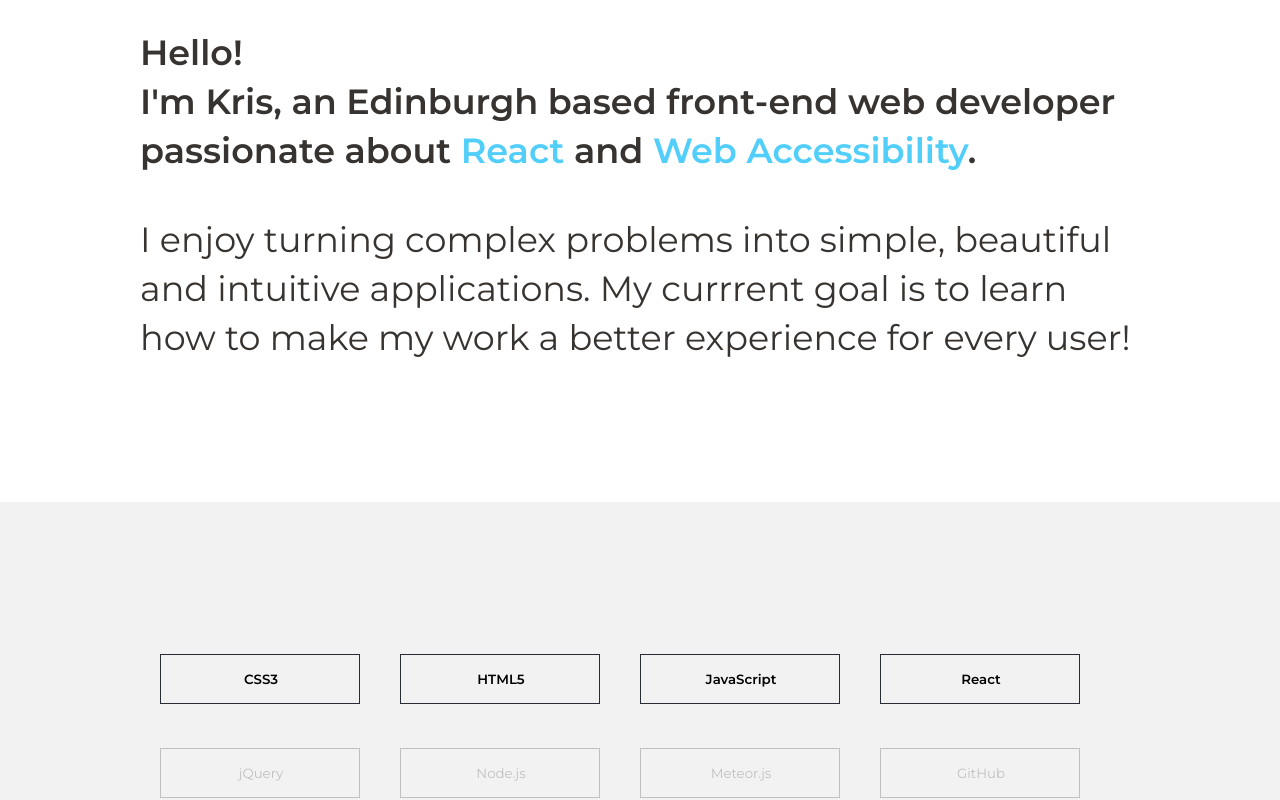
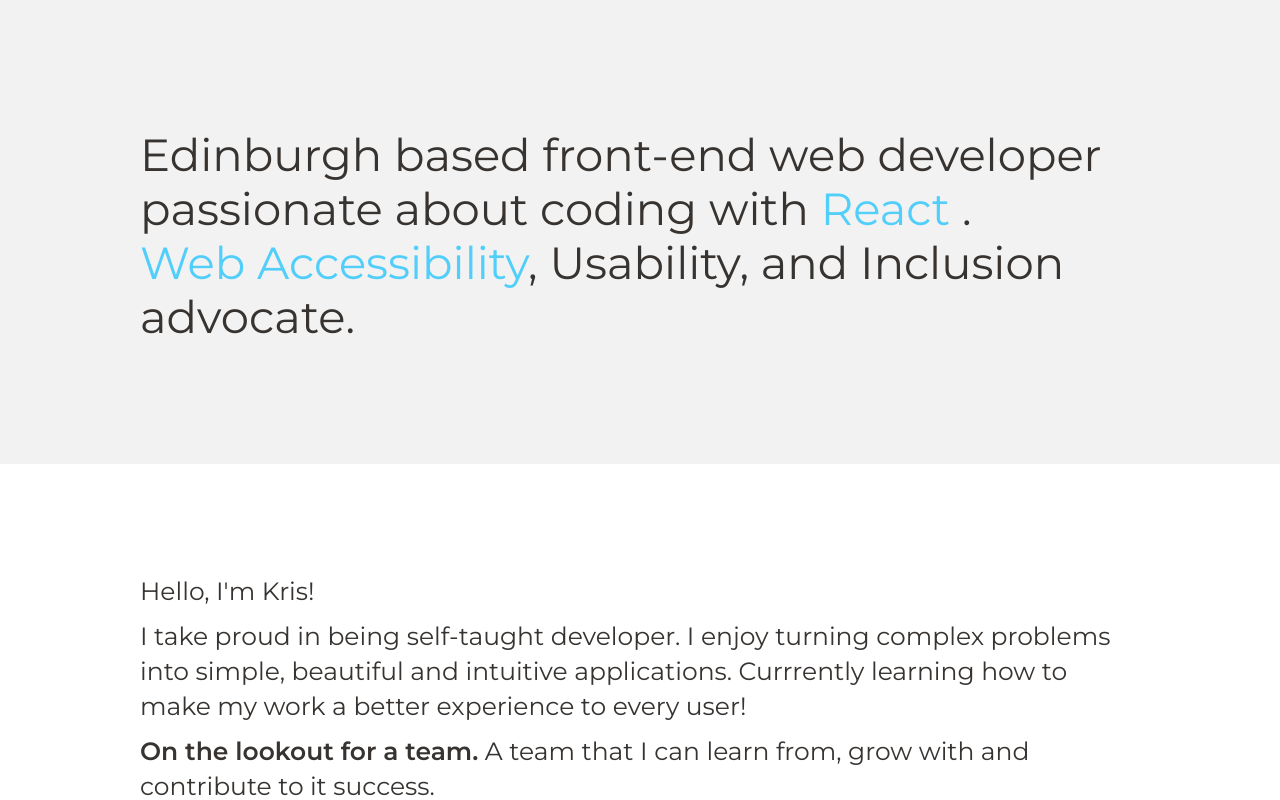
Before and after one commit to k2project/portfolio, a React (Create React App) app: page / in a window 1280 px wide. Shown: the part 300-1100 px from the top of the page. Built offline with nearby package versions, Linux system fonts and the light colour scheme.

Commit message:
about section accessable

```diff
--- a/src/Portfolio/About/About.js
+++ b/src/Portfolio/About/About.js
@@ -3,19 +3,37 @@ import './About.scss';
 
 function About() {
     return (
-    <div className="About" id="about">
-        <div className="wrapper">
-            <p className="p_larger">
-                <b>
-                    Hello!  <br/>
-                    I'm Kris, an Edinburgh based front-end web developer passionate about <span className="color_themed_secondary">React</span> and <span className="color_themed_secondary">Web Accessibility</span>.
-                </b>
+        <section className='about' id='about'>
+            <div className='about__heading'>
+                <div className='wrapper'>
+                    <h1>
+                        Edinburgh based front-end web developer passionate about
+                        coding with{' '}
+                        <span className='color_themed_secondary'>React</span> .{' '}
+                        <br />
+                        <span className='color_themed_secondary'>
+                            Web Accessibility
+                        </span>
+                        , Usability, and Inclusion advocate.
+                    </h1>
+                </div>
+            </div>
+            <div className='about__desc'>
+                <div className='wrapper'>
+                    <p> Hello, I'm Kris! </p>
+                    <p>
+                        I take proud in being self-taught developer. I enjoy
+                        turning complex problems into simple, beautiful and
+                        intuitive applications. Currrently learning how to make
+                        my work a better experience to every user!
                     </p>
-            <p className="p_larger">
-                     I enjoy turning complex problems into simple, beautiful and intuitive applications. My currrent goal is to learn how to make my work a better experience for every user!
+                    <p>
+                        <b>On the lookout for a team.</b> A team that I can
+                        learn from, grow with and contribute to it success.{' '}
                     </p>
                 </div>
             </div>
+        </section>
     );
 }
 
--- a/src/Portfolio/About/About.scss
+++ b/src/Portfolio/About/About.scss
@@ -1,16 +1,41 @@
 @import './../../App.scss';
+.about {
+    text-align: center;
+    line-height: 1.4;
+}
+.about__heading {
+    background-color: $color-grey;
+    padding: 17rem 0 12rem;
 
-.About{
-    text-align: center;
-    padding: 5rem 0 14rem;
-
-}
-@include desktop-sm{}
-@include tablet{}
-@include mobile{}
-@include mobile-sm{
-    .About{
-        padding: 6rem 0 10rem;
-
+    h1 {
+        line-height: 1.2;
+        font-size: 4.5rem;
+        font-weight: normal;
     }
 }
+.about__desc {
+    padding: 10rem 0;
+    p {
+        font-size: 2.5rem;
+        font-weight: normal;
+        margin-top: 1rem;
+    }
+}
+
+@include desktop-sm {
+}
+@include tablet {
+}
+@include mobile {
+    .about__heading {
+        padding-top: 15rem;
+        h1 {
+            font-size: 3.5rem;
+        }
+    }
+    .about__desc {
+        p {
+            font-size: 2rem;
+        }
+    }
+}
--- a/src/components/Header/Header.scss
+++ b/src/components/Header/Header.scss
@@ -1,6 +1,6 @@
 @import './../../App.scss';
 .header {
-    padding: 5rem 10rem 3rem;
+    padding: 6rem 10rem 4rem;
     font-size: 1.8rem;
     text-align: right;
     color: #111;
@@ -68,7 +68,7 @@
 }
 @include tablet {
     .header {
-        padding: 5rem 5rem 3rem;
+        padding: 6rem 5rem 4rem;
     }
 }
 @include mobile {
@@ -88,6 +88,7 @@
     .nav {
         padding-right: 4rem;
         background: $color_grey;
+        background: #fff;
         padding-bottom: 2rem;
     }
 }
```
Lines whose indentation alone changed are shown as unchanged.
